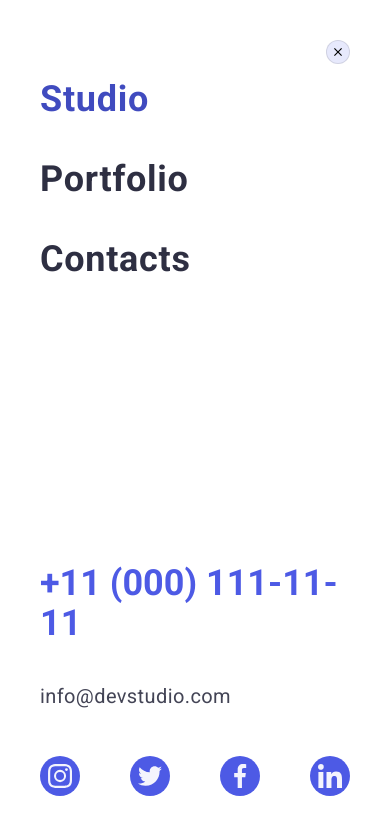
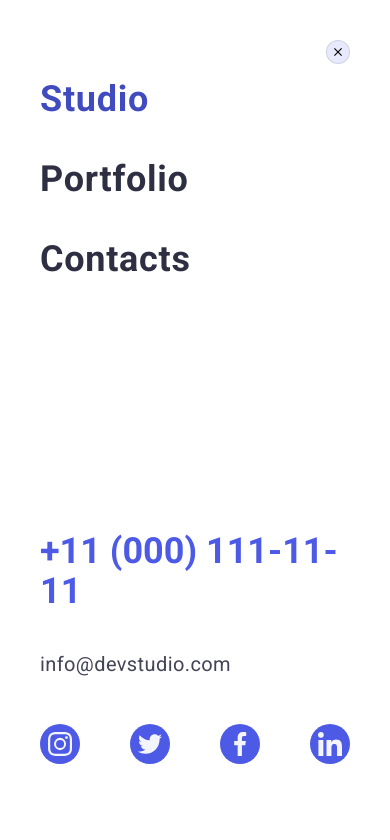
Before and after one commit to Dima9020/goit-markup-hw-07, a plain HTML site: page index.html in a window 390 px wide. Both pictures are taken after a click on the button 359 px from the left and 35 px from the top of the page. Shown: the top 840 px of the page. Drawn offline with nearby package versions, Linux system fonts and the light colour scheme.

Commit message:
виконано адаптацію

```diff
--- a/css/styles.css
+++ b/css/styles.css
@@ -914,9 +914,10 @@ border-top: none;
     margin-right: auto;
     min-width: 320px;
     max-width: 480px;
-}
-.mobile-list {
-    margin-bottom: 284px;
+    height: 100%;
+    display: flex;
+    flex-direction: column;
+    justify-content: space-between;
 }
 .mobile-link {
     font-weight: 700;
--- a/index.html
+++ b/index.html
@@ -80,6 +80,7 @@
               >
             </li>
           </ul>
+          <div>
           <ul class="mobile-cont-list list">
             <li>
               <a class="mobile-tel-link link" href="tel:+11000111-11-11"
@@ -124,6 +125,7 @@
               </a>
             </li>
           </ul>
+          </div>
         </div>
       </div>
     </header>
```
